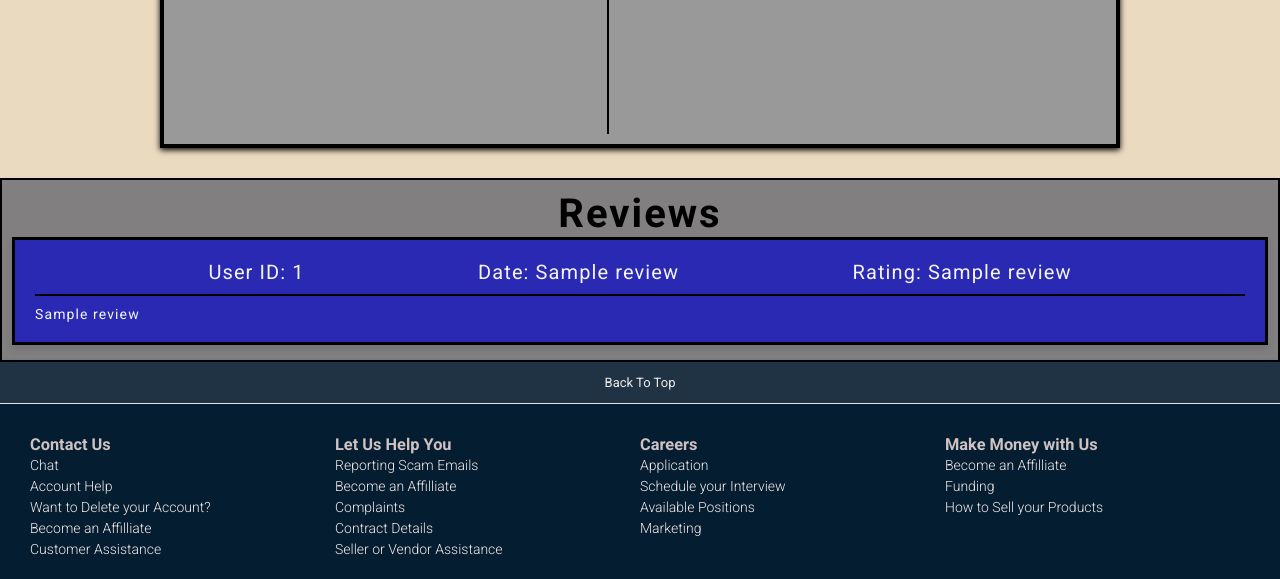
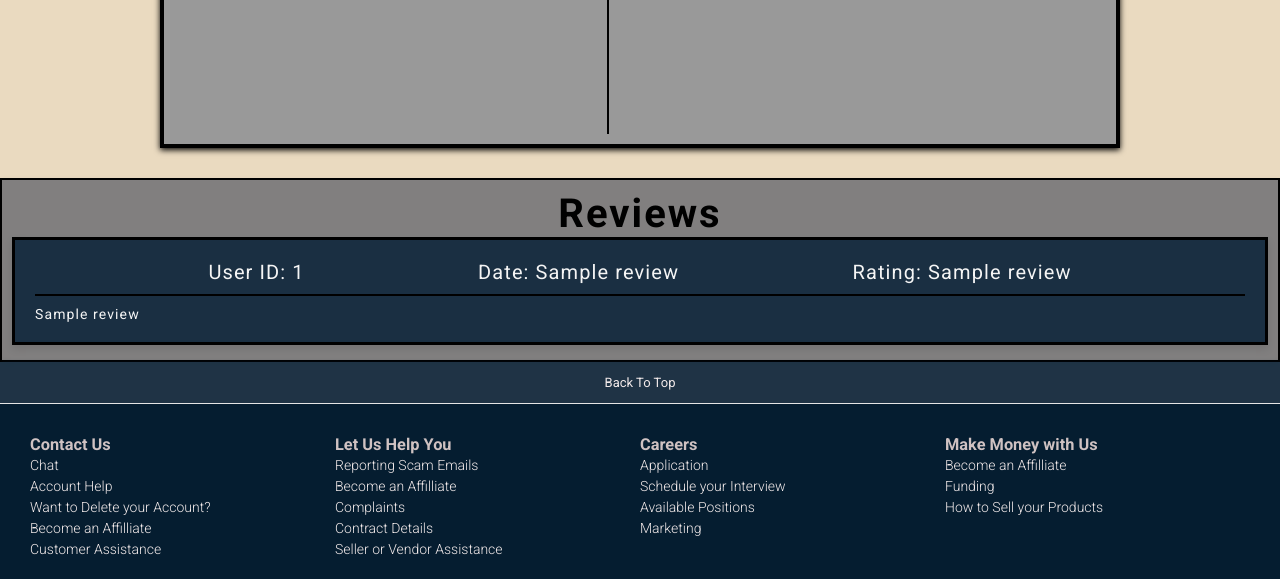
Before and after one commit to Dzook1/Ecommerce, a Flask app: template templates/productDetails.html in a window 1280 px wide. Shown: the part 1014-1593 px from the top of the page. Run offline with Flask 3, Linux system fonts and the light colour scheme; the template is opened without the code that fills it: most values are stand-ins (such as "Sample title", 1, 10 or a date in 2020); some web fonts are replaced.

Commit message:
Update productDetails.html

```diff
--- a/templates/productDetails.html
+++ b/templates/productDetails.html
@@ -56,7 +56,7 @@ body {
 }
 
 .review {
-    background-color: rgb(41, 41, 180);
+    background-color: #152c3ff3;
     border: 3px solid black;
     padding: 20px;
     color: whitesmoke;
```
